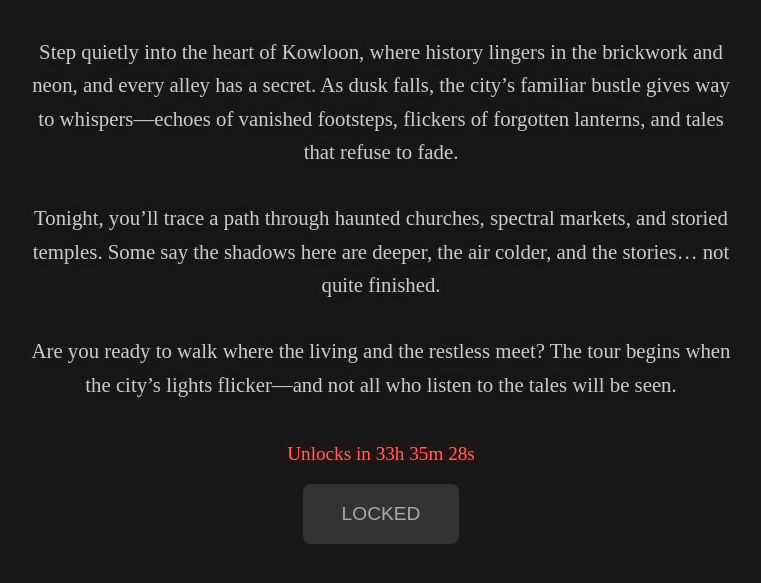
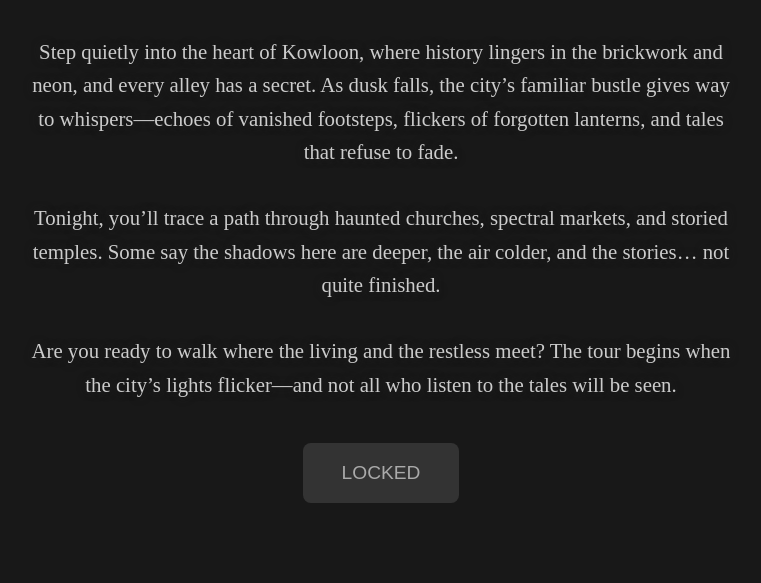
Before and after one commit to delphine-maxter/Kowloon-Shadows, a plain HTML site: page index.html in a window 1280 px wide. Shown: the part 125-708 px from the top of the page, without its empty margins (259-1020 px from the left). Drawn offline with Linux system fonts and the light colour scheme.

Commit message:
Update index.html

```diff
--- a/index.html
+++ b/index.html
@@ -13,7 +13,6 @@
       Tonight, you’ll trace a path through haunted churches, spectral markets, and storied temples. Some say the shadows here are deeper, the air colder, and the stories… not quite finished.<br><br>
       Are you ready to walk where the living and the restless meet? The tour begins when the city’s lights flicker—and not all who listen to the tales will be seen.
     </div>
-    <div id="countdown" class="countdown"></div>
     <button id="unlockBtn" class="unlock-btn" disabled>LOCKED</button>
   </div>
   <script src="main.js"></script>
```
